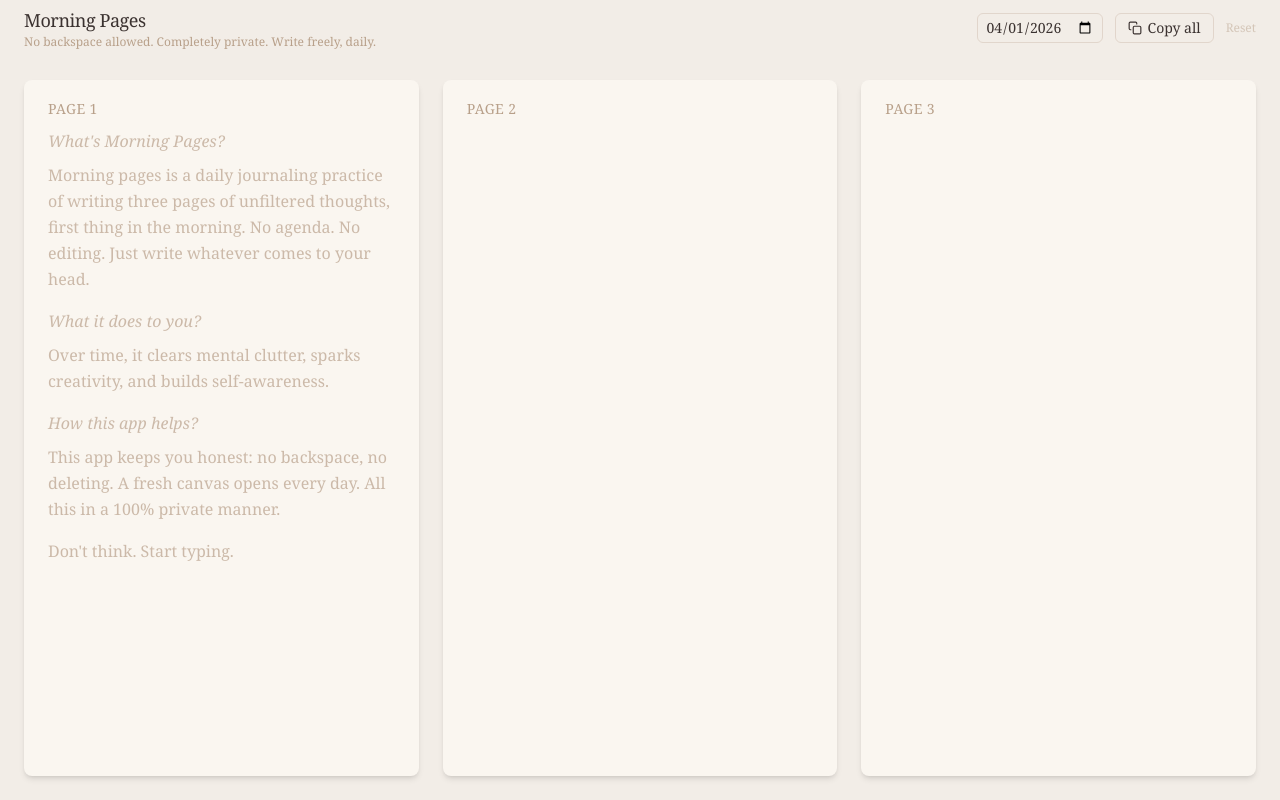
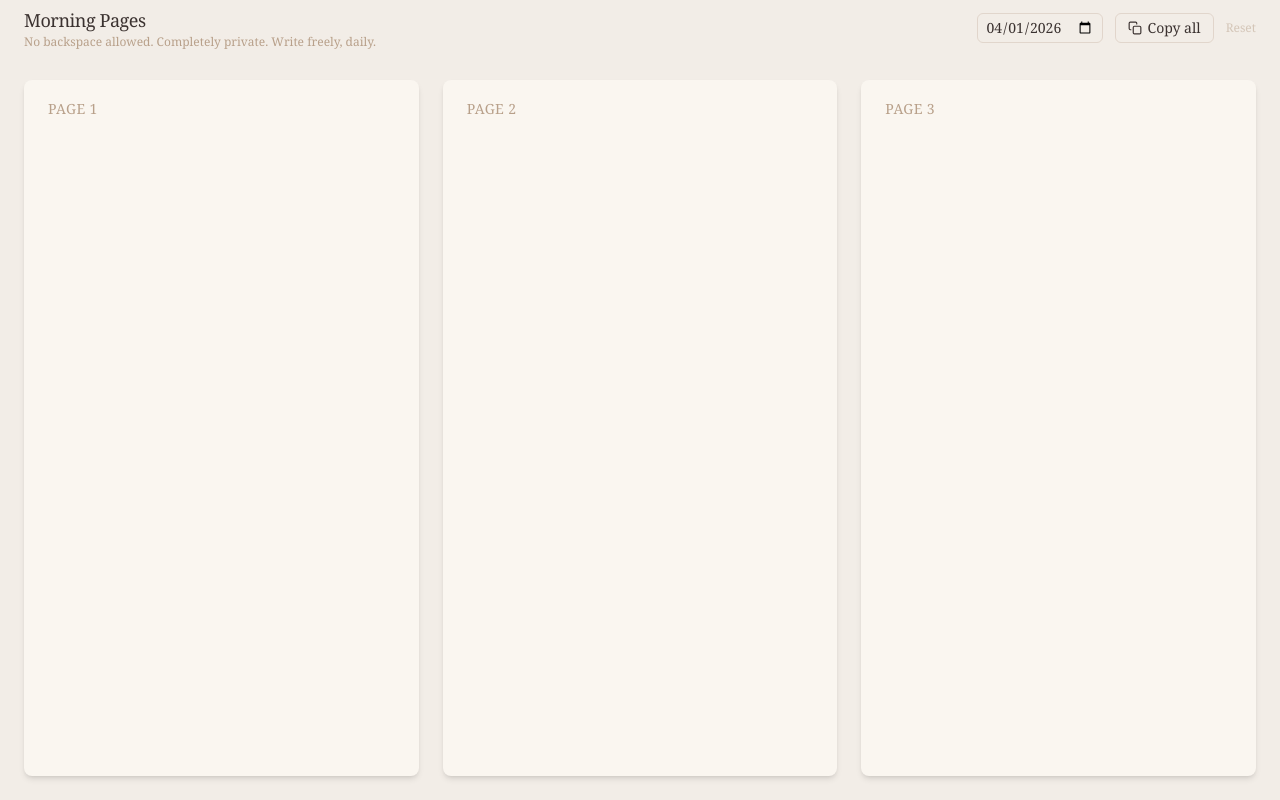
Before and after one commit to chandsethi/morning_pages, a Next.js app: page / in a window 1280 px wide. Built offline with nearby package versions, Linux system fonts and the light colour scheme.

Commit message:
Remove onboarding overlay, fix cursor and typing issues
Single textarea per page, no conditional swapping. autoFocus on
Page 1 ensures cursor is visible and blinking on load. Typing
is smooth with no focus loss.

https://claude.ai/code/session_01FSBhgpwSExK9sWwfDS5Ynt

```diff
--- a/components/PageCard.tsx
+++ b/components/PageCard.tsx
@@ -79,29 +79,6 @@ const PageCard = forwardRef<HTMLTextAreaElement, PageCardProps>(
           </span>
         </div>
         <div className="flex-1 px-6 pb-4 overflow-hidden">
-          {pageIndex === 0 && content === "" && !readOnly ? (
-            <div className="w-full h-full relative cursor-text" onClick={() => textareaRef.current?.focus()}>
-              <div className="text-accent/70 font-serif text-base leading-relaxed">
-                <p><em>What&apos;s Morning Pages?</em></p>
-                <p className="mt-2">Morning pages is a daily journaling practice of writing three pages of unfiltered thoughts, first thing in the morning. No agenda. No editing. Just write whatever comes to your head.</p>
-                <p className="mt-4"><em>What it does to you?</em></p>
-                <p className="mt-2">Over time, it clears mental clutter, sparks creativity, and builds self-awareness.</p>
-                <p className="mt-4"><em>How this app helps?</em></p>
-                <p className="mt-2">This app keeps you honest: no backspace, no deleting. A fresh canvas opens every day. All this in a 100% private manner.</p>
-                <p className="mt-4">Don&apos;t think. Start typing.</p>
-              </div>
-              <textarea
-                ref={textareaRef}
-                className="absolute top-0 left-0 w-full h-full opacity-0 resize-none"
-                value={content}
-                onChange={handleChange}
-                onKeyDown={handleKeyDown}
-                onBeforeInput={handleBeforeInput}
-                onCut={handleCut}
-                autoFocus
-              />
-            </div>
-          ) : (
           <textarea
             ref={textareaRef}
             className="w-full h-full resize-none bg-transparent text-ink font-serif text-base leading-relaxed outline-none overflow-hidden"
@@ -113,8 +90,8 @@ const PageCard = forwardRef<HTMLTextAreaElement, PageCardProps>(
             readOnly={readOnly}
             spellCheck={false}
             autoCapitalize="sentences"
+            autoFocus={pageIndex === 0}
           />
-          )}
         </div>
       </div>
     );
```
Lines whose indentation alone changed are shown as unchanged.
